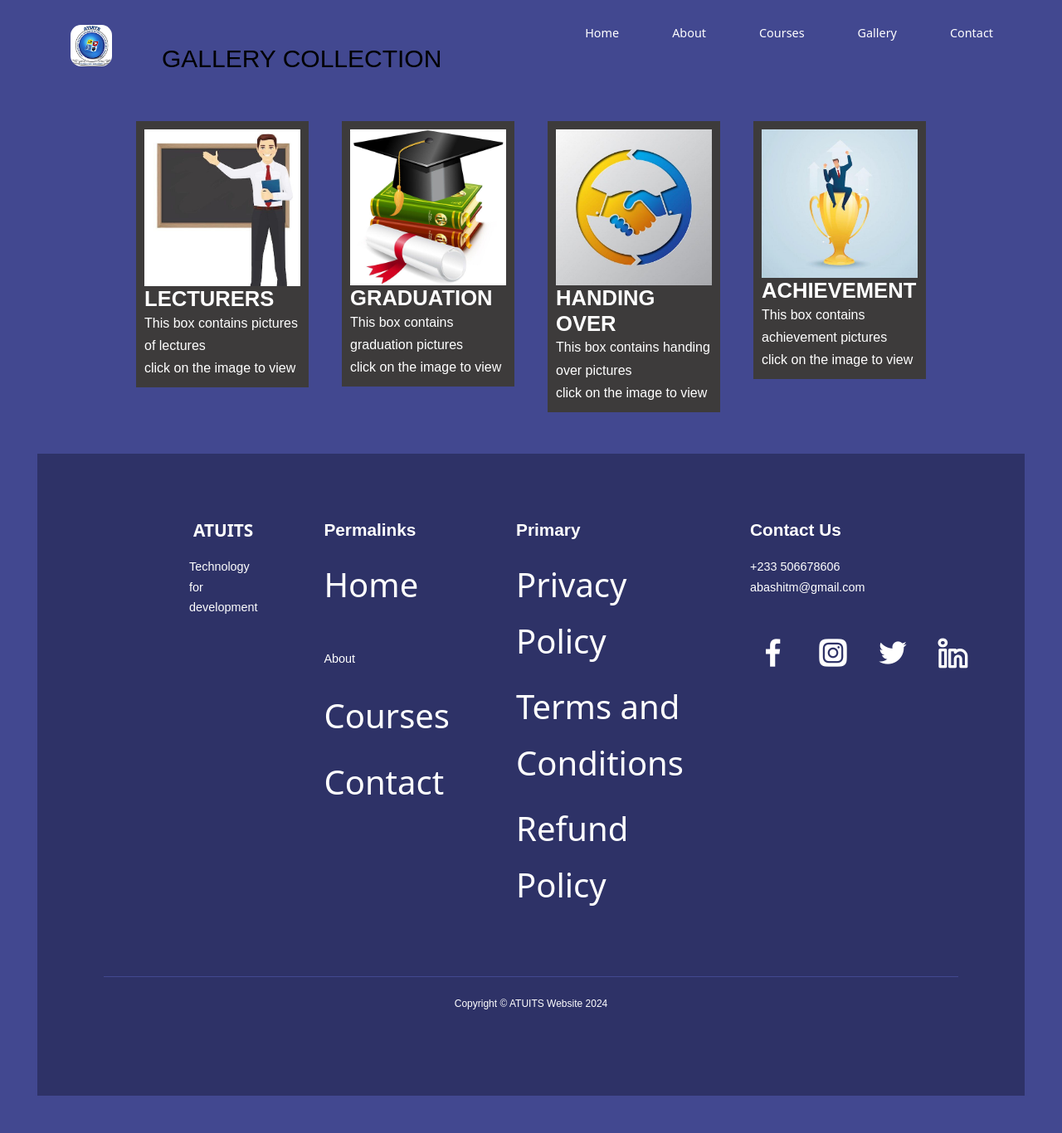
After one commit to abdbashit/atuitsweb, a PHP site: page /gallery.php in a window 1280 px wide. The commit adds this page. Shown: the whole page at 83% size. Run offline with PHP 8.4, Linux system fonts and the light colour scheme.

Commit message:
modified

```diff
--- a/about.php
+++ b/about.php
@@ -36,7 +36,7 @@
           <li><a href="index.php">Home</a></li>
           <li><a href="about.php">About</a></li>
           <li><a href="courses.php">Courses</a></li>
-          <li><a href="gallery.html">Gallery</a></li>
+          <li><a href="gallery.php">Gallery</a></li>
           <li><a href="contact.php">Contact</a></li>
         </ul>
         <button id="open-menu-btn"><i class="uil uil-bars"></i></button>
--- a/contact.php
+++ b/contact.php
@@ -38,7 +38,7 @@
           <li><a href="index.php">Home</a></li>
           <li><a href="about.php">About</a></li>
           <li><a href="courses.php">Courses</a></li>
-          <li><a href="gallery.html">Gallery</a></li>
+          <li><a href="gallery.php">Gallery</a></li>
           <li><a href="contact.php">Contact</a></li>
         </ul>
         <button id="open-menu-btn"><i class="uil uil-bars"></i></button>
--- a/courses.php
+++ b/courses.php
@@ -40,7 +40,7 @@
           <li><a href="index.php">Home</a></li>
           <li><a href="about.php">About</a></li>
           <li><a href="courses.php">Courses</a></li>
-          <li><a href="gallery.html">Gallery</a></li>
+          <li><a href="gallery.php">Gallery</a></li>
           <li><a href="contact.php">Contact</a></li>
         </ul>
         <button id="open-menu-btn"><i class="uil uil-bars"></i></button>
--- /dev/null
+++ b/gallery.php
@@ -0,0 +1,51 @@
+
+<?php include 'partials/header.php'; ?>
+<!DOCTYPE html>
+<html lang="en">
+<head>
+  <meta charset="UTF-8">
+  <meta name="viewport" content="width=device-width, initial-scale=1.0">
+  <title>Document</title>
+  <link rel="stylesheet" href="style.css">
+</head>
+
+<body>
+  <div class="header">
+  <p>GALLERY COLLECTION</p>
+</div>
+<div class="main">
+  <div class="row">
+    <div class="column">
+      <div class="content">
+        <a href="lecturer.php"><img src="img/1.jpeg" alt="lec" style="width:100%"></a>
+        <h3>LECTURERS</h3>
+        <p>This box contains pictures of lectures <br> click on the image to view</p>
+      </div>
+    </div>
+    <div class="column">
+      <div class="content">
+       <a href="graduation.php"><img src="img/2.jpeg" alt="gra" style="width:100%"></a>
+        <h3>GRADUATION</h3>
+        <p>This box contains graduation pictures <br> click on the image to view</p>
+      </div>
+    </div>
+    <div class="column">
+      <div class="content">
+        <a href="handover.php"><img src="img/3.jpeg" alt="hand" style="width:100%"></a>
+        <h3>HANDING OVER</h3>
+        <p>This box contains handing over pictures <br> click on the image to view</p>
+      </div>
+    </div>
+    <div class="column">
+      <div class="content">
+        <a href="achievement.php"><img src="img/4.jpeg" alt="Mountains" style="width:100%"></a>
+        <h3>ACHIEVEMENT</h3>
+        <p>This box contains achievement pictures <br> click on the image to view</p>
+      </div>
+    </div>
+  </div>
+
+  </div>
+</body>
+</html>
+<?php include'partials/footer.php'; ?>
--- a/lecturer.html
+++ b/lecturer.php
@@ -1,3 +1,4 @@
+<?php include 'partials/header.php'; ?>
 <!DOCTYPE html>
 <html lang="en">
 <head>
@@ -46,3 +47,4 @@
   </div>
 </body>
 </html>
+<?php include'partials/footer.php'; ?>
--- a/partials/header.php
+++ b/partials/header.php
@@ -45,7 +45,7 @@
           <li><a href="index.php">Home</a></li>
           <li><a href="about.php">About</a></li>
           <li><a href="courses.php">Courses</a></li>
-          <li><a href="gallery.html">Gallery</a></li>
+          <li><a href="gallery.php">Gallery</a></li>
           <li><a href="contact.php">Contact</a></li>
 
         </ul>
--- a/style.css
+++ b/style.css
@@ -1,61 +1,10 @@
-/* ====== NAVBAR ====== */
-.logo{
-  position: fixed;
-  height: auto;
-  left: 85px;
-  width: 50px;
-  border-radius: 25%;
-
-}
-nav {
-  background: transparent;
-  width: 100vw;
-  height: 5rem;
-  position: fixed;
-  top: 0;
-  z-index: 11;
-}
-
-/* Change navbar styles on scroll using javascript */
-.window-scroll {
-  background: var(--color-primary);
-  box-shadow: 0 1rem 2rem rgba(0, 0, 0, 0.2);
-}
-
-.nav__container {
-  height: 100%;
-  display: flex;
-  justify-content: space-between;
-  align-items: center;
-}
-
-nav button {
-  display: none;
-}
-
-.nav__menu {
-  display: flex;
-  align-items: center;
-  gap: 4rem;
-}
-
-.nav__menu a {
-  font-size: 0.9rem;
-  transition: var(--transition);
-}
-
-.nav__menu a:hover {
-  color: var(--color-bg2);
-}
-
-
 /* Gallery CSS */
 * {
   box-sizing: border-box;
 }
 
 body {
-  background-color: #424890;;
+  background-color: #424890;
   padding: 45px;
   font-family: Arial;
 }
@@ -111,7 +60,7 @@ h1 {
 
 /* Content */
 .content {
-  background-color: white;
+  background-color: rgb(61, 59, 59);
   padding: 10px;
 }
 
```
Also changed, not shown: gallery.html (deleted, +0 -133 lines), achievement.php (renamed from achievement.html), graduation.php (renamed from graduation.html), handover.php (line endings or trailing spaces).
